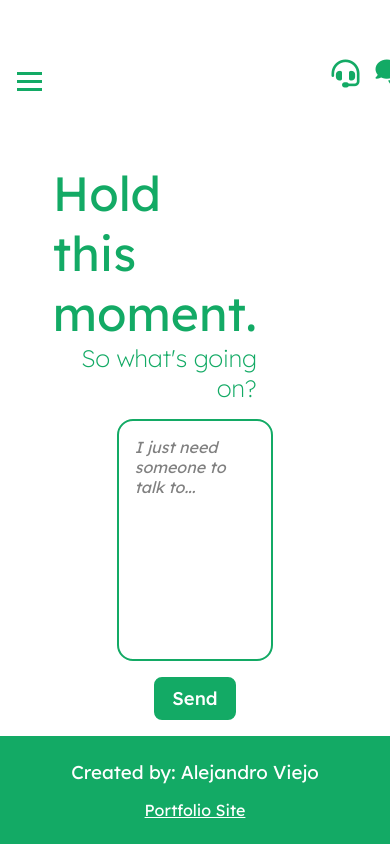
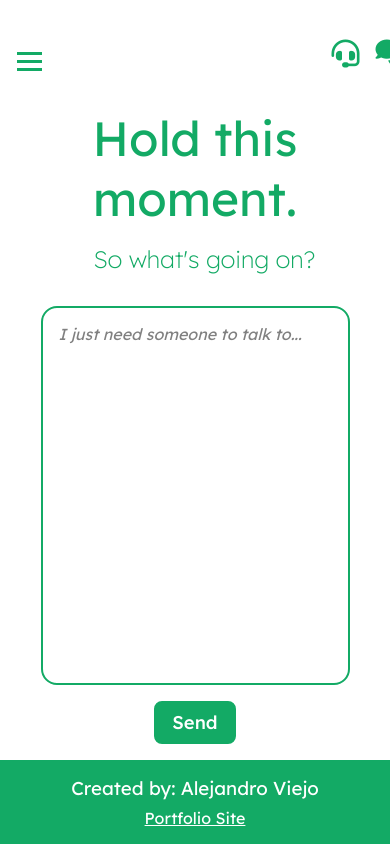
Before and after one commit to aviej20/hold-this-moment, a website built with webpack: page index.html in a window 390 px wide. Both pictures are taken after a click on the button 213 px from the left and 534 px from the top of the page. Built offline with nearby package versions, Linux system fonts and the light colour scheme.

Commit message:
Added styles for mobile

```diff
--- a/src/styles.scss
+++ b/src/styles.scss
@@ -316,3 +316,46 @@ body{
     transform: translateY(0);
   }
 }
+
+
+@media only screen and (max-width: 600px){
+  .grid-wrapper {
+    column-gap: 0;
+    grid-template-rows: 0.33fr 2fr 0.25fr;
+    .hamburger{
+      &.active{
+          grid-column: 1/4;
+      }
+    }
+    .nav-container{
+      grid-column: 1/4;
+    }
+    .main-container{
+      gap: 1rem;
+      .main-container__header{
+        gap: 1rem;
+        margin-top: 0;
+        margin-right: 1rem;
+        h1{
+          text-align: center;
+        }
+      }
+      .main-container__form{
+        #chat-form{
+          #user-input{
+            width: 100%;
+            height: 100%;
+          }
+        }
+      }
+
+      .chat-wrapper{
+        margin: 0;
+      }
+    }
+    .footer-container{
+      gap: .5rem;
+      padding: 1rem 0;
+    }
+  }
+}
```
Also changed, not shown: dist/bundle.js, 1 other file.
